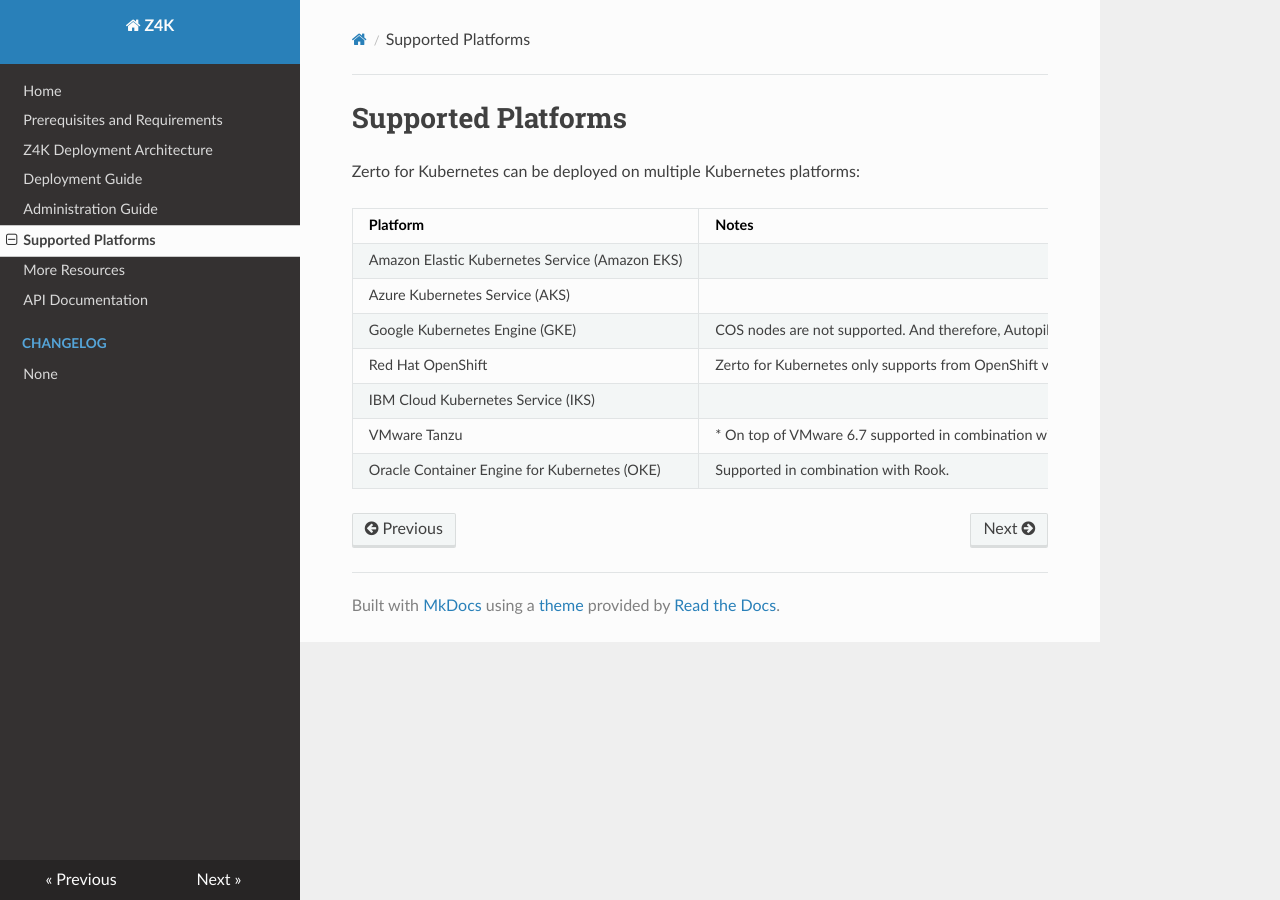
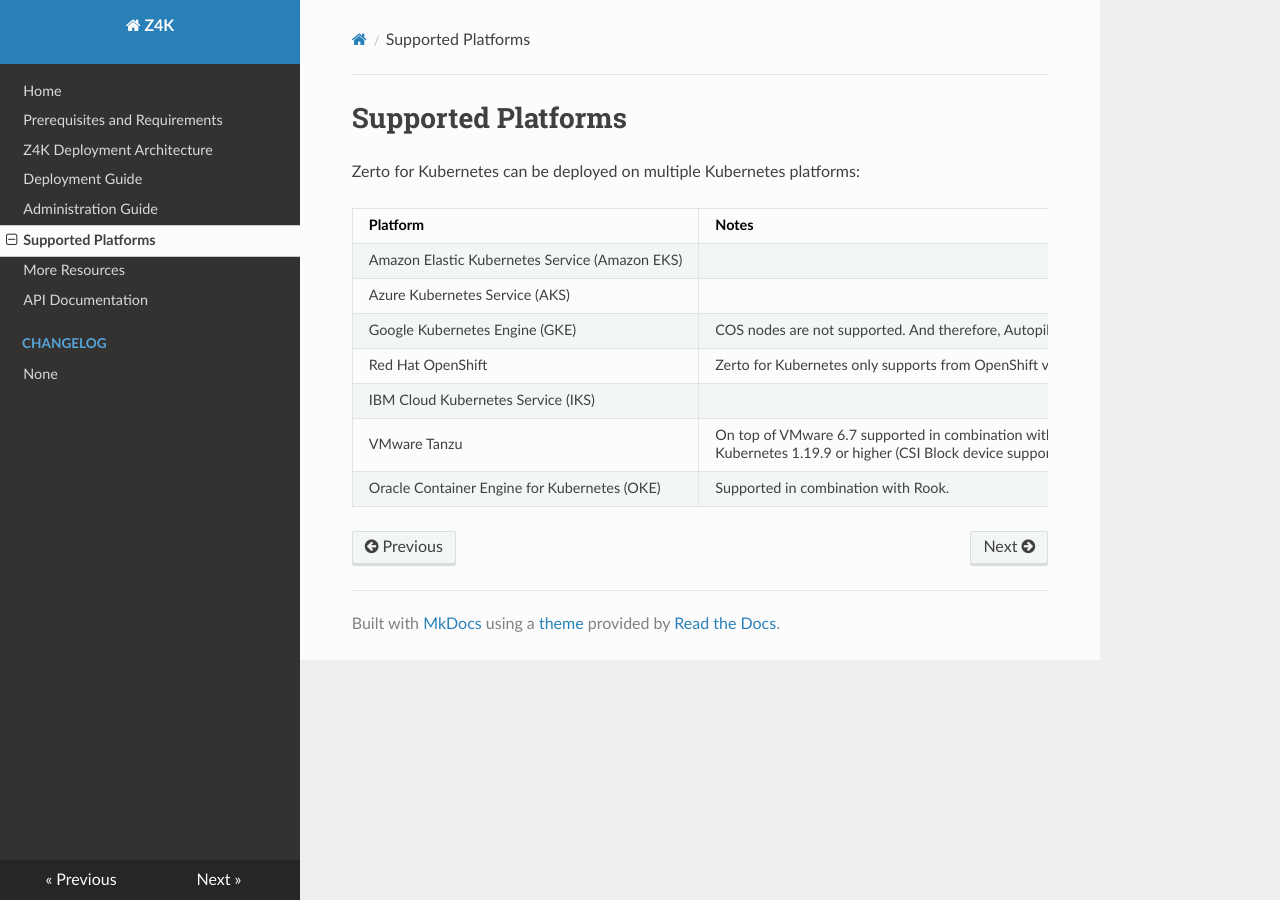
Before and after one commit to ZertoPublic/Z4K, an MkDocs documentation site: the page built from docs/SupportedPlatforms.md, in a window 1280 px wide. Built offline with MkDocs 1.6.1, drawn with Linux system fonts in a browser that asks for light colours.

Commit message:
Update SupportedPlatforms.md

```diff
--- a/docs/SupportedPlatforms.md
+++ b/docs/SupportedPlatforms.md
@@ -9,5 +9,5 @@
 | Google Kubernetes Engine (GKE)  | COS nodes are not supported. And therefore, Autopilot deployment is not supported.  |
 | Red Hat OpenShift  | Zerto for Kubernetes only supports from OpenShift version 4.6 or higher.  |
 | IBM Cloud Kubernetes Service (IKS)  |    |
-| VMware Tanzu  | * On top of VMware 6.7 supported in combination with Rook, from VMware 7.0u2 and onwards full native support. * Kubernetes 1.19.9 or higher (CSI Block device support) on top of Tanzu Kubernetes Grid (TKG) is supported starting VMware 7.0u2  |
+| VMware Tanzu  | On top of VMware 6.7 supported in combination with Rook, from VMware 7.0u2 and onwards full native support. <br> Kubernetes 1.19.9 or higher (CSI Block device support) on top of Tanzu Kubernetes Grid (TKG) is supported starting VMware 7.0u2  |
 | Oracle Container Engine for Kubernetes (OKE) | Supported in combination with Rook. ||
```
